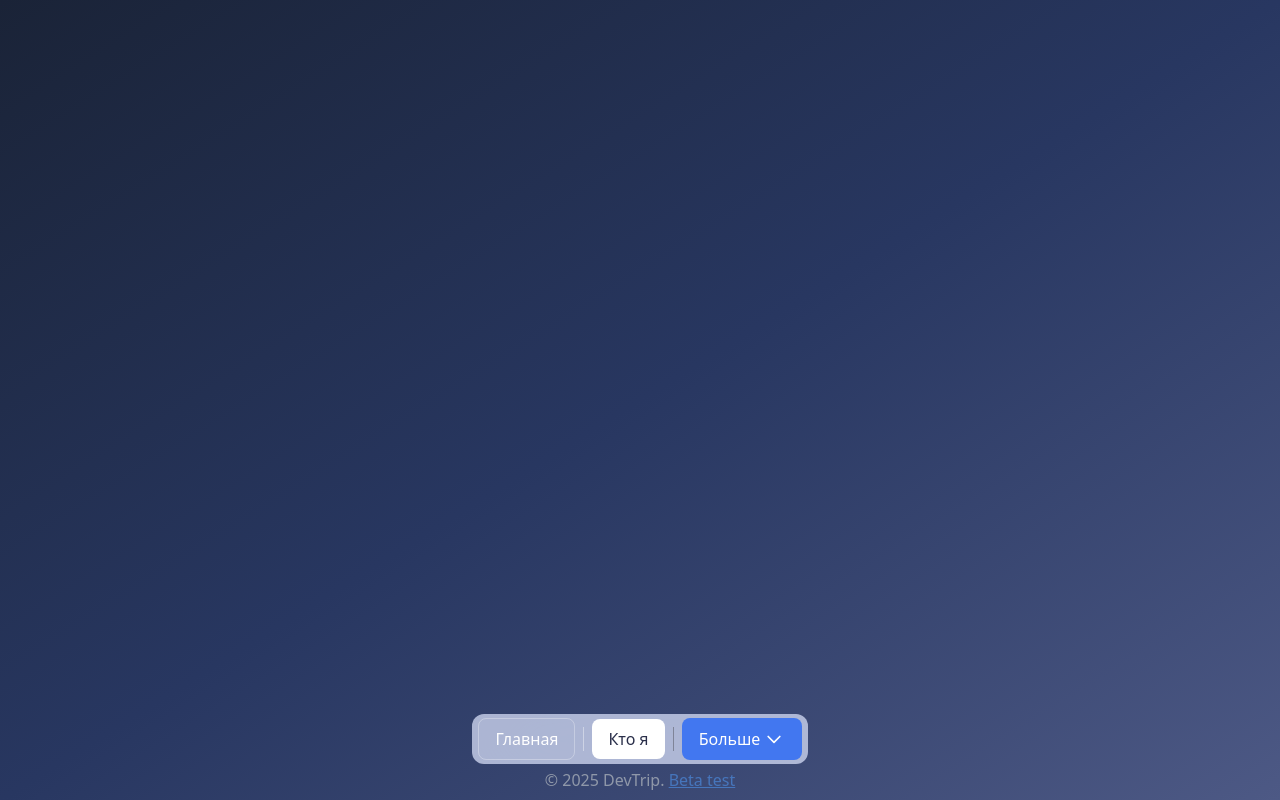
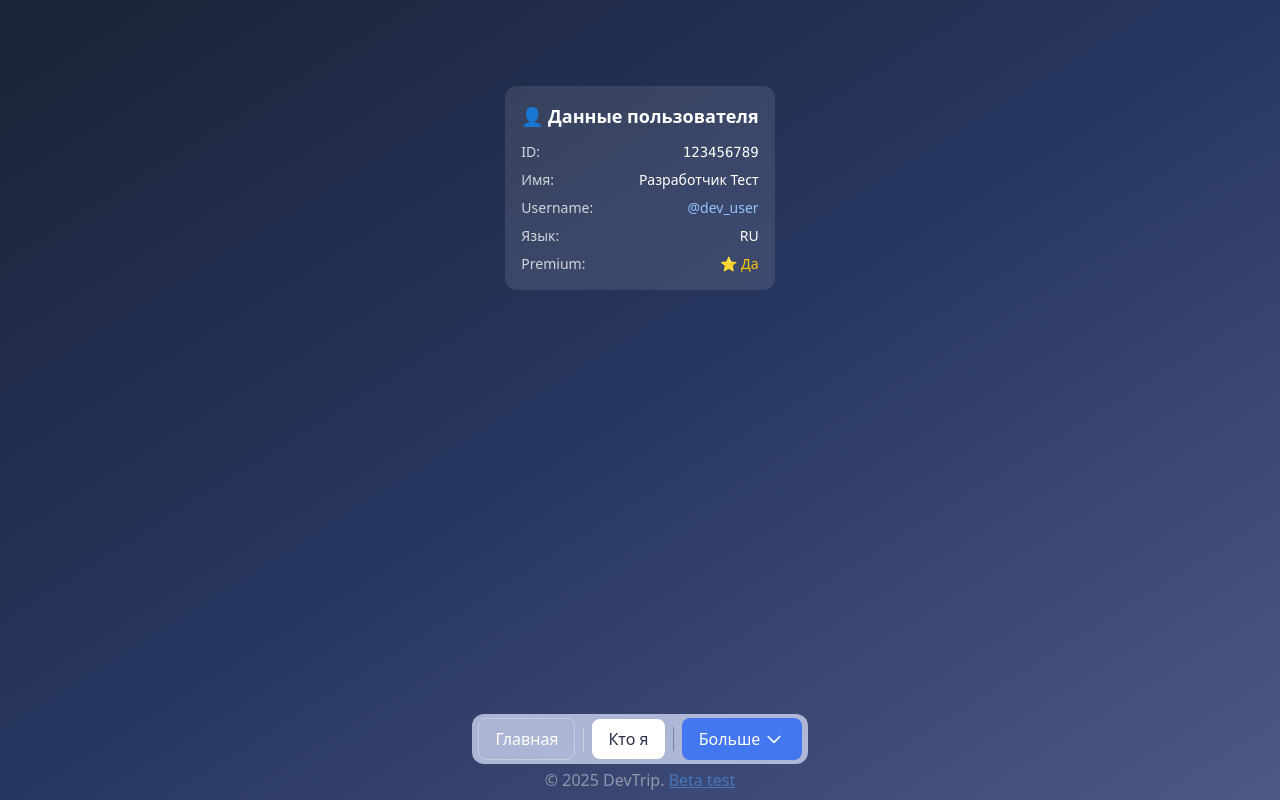
Before and after one commit to stintikss/SuvorovMini-App, a React (Vite) app: page / in a window 1280 px wide. Both pictures are taken after a click on the button "Кто я". Built offline with nearby package versions, Linux system fonts and the light colour scheme; a web font is replaced by a local one.

Commit message:
Update About

```diff
--- a/index.html
+++ b/index.html
@@ -11,6 +11,7 @@
   </head>
   <body>
     <div id="root"></div>
+    <script src="https://telegram.org/js/telegram-web-app.js"></script>
     <script type="module" src="/src/main.tsx"></script>
   </body>
 </html>
--- a/src/main.tsx
+++ b/src/main.tsx
@@ -2,6 +2,16 @@ import { StrictMode } from 'react'
 import { createRoot } from 'react-dom/client'
 import './index.css'
 import { ProccesorRouter } from './utils/router/Proccesor/Proccesor'
+
+// Инициализация Telegram WebApp
+if (window.Telegram?.WebApp) {
+  const tg = window.Telegram.WebApp;
+  tg.ready();
+  tg.expand();
+
+  // Настройка темы
+  document.body.style.backgroundColor = tg.themeParams.bg_color || '#1a2337';
+}
 
 createRoot(document.getElementById('root')!).render(
   <StrictMode>
--- a/src/pages/about/About.tsx
+++ b/src/pages/about/About.tsx
@@ -12,10 +12,13 @@ function About({ activeTab, onChange, sizeDevice }: TabBarProps) {
                 bg-gradient-to-br from-[#1a2337] via-[#283761] to-[#4d5985]
             "
         >
+            <div className="flex-1 flex flex-col justify-center px-4">
+                <UserData />
+            </div>
+
             <motion.div
                 className="flex flex-col gap-1 flex-1 justify-end py-2"
             >
-                <UserData />
                 <TabBar
                     activeTab={activeTab}
                     onChange={onChange}
--- a/src/pages/about/User/User.tsx
+++ b/src/pages/about/User/User.tsx
@@ -5,41 +5,107 @@ interface TelegramUser {
     first_name: string;
     last_name?: string;
     username?: string;
-}
-
-declare global {
-    interface Window {
-        Telegram?: {
-            WebApp?: {
-                initDataUnsafe?: {
-                    user?: TelegramUser;
-                };
-            };
-        };
-    }
+    language_code?: string;
+    is_premium?: boolean;
 }
 
 export function UserData() {
-    const [userName, setUserName] = useState<string>('');
+    const [user, setUser] = useState<TelegramUser | null>(null);
+    const [loading, setLoading] = useState(true);
 
     useEffect(() => {
-        // Безопасная проверка на существование Telegram WebApp
-        const user = window.Telegram?.WebApp?.initDataUnsafe?.user;
+        // Проверяем, что мы в Telegram Mini App
+        if (window.Telegram?.WebApp) {
+            const tg = window.Telegram.WebApp;
 
-        if (user) {
-            const name = user.first_name + (user.last_name ? ` ${user.last_name}` : '');
-            setUserName(name || 'Пользователь');
+            // Получаем данные пользователя
+            const userData = tg.initDataUnsafe?.user;
+
+            if (userData) {
+                setUser(userData);
+            } else {
+                // Если данные недоступны, используем тестовые
+                setUser({
+                    id: 123456789,
+                    first_name: "Тестовый",
+                    last_name: "Пользователь",
+                    username: "test_user",
+                    language_code: "ru",
+                    is_premium: false
+                });
+            }
+        } else {
+            // Для разработки вне Telegram
+            setUser({
+                id: 123456789,
+                first_name: "Разработчик",
+                last_name: "Тест",
+                username: "dev_user",
+                language_code: "ru",
+                is_premium: true
+            });
         }
+
+        setLoading(false);
     }, []);
 
-    if (!userName) {
-        return null; // Не показываем ничего, если данных нет
+    if (loading) {
+        return (
+            <div className="text-white text-center">
+                <div className="animate-spin rounded-full h-8 w-8 border-b-2 border-white mx-auto"></div>
+                <p className="mt-2">Загрузка...</p>
+            </div>
+        );
+    }
+
+    if (!user) {
+        return (
+            <div className="text-red-300 text-center">
+                <p>Не удалось получить данные пользователя</p>
+            </div>
+        );
     }
 
     return (
-        <div className="px-4 py-2 bg-white/10 rounded-full backdrop-blur-sm">
-            <span className="text-stone-100 text-sm">👋 </span>
-            <span className="text-indigo-300 font-medium text-sm">{userName}</span>
+        <div className="bg-white/10 rounded-xl p-4 mb-4 mx-4">
+            <h3 className="text-white text-lg font-semibold mb-3 text-center">
+                👤 Данные пользователя
+            </h3>
+
+            <div className="space-y-2 text-sm">
+                <div className="flex justify-between">
+                    <span className="text-gray-300">ID:</span>
+                    <span className="text-white font-mono">{user.id}</span>
+                </div>
+
+                <div className="flex justify-between">
+                    <span className="text-gray-300">Имя:</span>
+                    <span className="text-white">
+                        {user.first_name} {user.last_name || ''}
+                    </span>
+                </div>
+
+                {user.username && (
+                    <div className="flex justify-between">
+                        <span className="text-gray-300">Username:</span>
+                        <span className="text-blue-300">@{user.username}</span>
+                    </div>
+                )}
+
+                {user.language_code && (
+                    <div className="flex justify-between">
+                        <span className="text-gray-300">Язык:</span>
+                        <span className="text-white">{user.language_code.toUpperCase()}</span>
+                    </div>
+                )}
+
+                <div className="flex justify-between">
+                    <span className="text-gray-300">Premium:</span>
+                    <span className={user.is_premium ? "text-yellow-400" : "text-gray-400"}>
+                        {user.is_premium ? "⭐ Да" : "❌ Нет"}
+                    </span>
+                </div>
+            </div>
         </div>
     );
 }
--- /dev/null
+++ b/src/types/telegram.d.ts
@@ -0,0 +1,87 @@
+declare global {
+  interface Window {
+    Telegram?: {
+      WebApp: {
+        initDataUnsafe: {
+          user?: {
+            id: number;
+            first_name: string;
+            last_name?: string;
+            username?: string;
+            language_code?: string;
+            is_premium?: boolean;
+            photo_url?: string;
+          };
+          query_id?: string;
+          auth_date?: number;
+          hash?: string;
+        };
+        ready: () => void;
+        expand: () => void;
+        close: () => void;
+        sendData: (data: string) => void;
+        showAlert: (message: string) => void;
+        showConfirm: (message: string, callback?: (confirmed: boolean) => void) => void;
+        showPopup: (params: any) => void;
+        showScanQrPopup: (params: any) => void;
+        closeScanQrPopup: () => void;
+        readTextFromClipboard: (callback: (text: string) => void) => void;
+        requestWriteAccess: (callback: (granted: boolean) => void) => void;
+        requestContact: (callback: (granted: boolean) => void) => void;
+        isExpanded: boolean;
+        viewportHeight: number;
+        viewportStableHeight: number;
+        headerColor: string;
+        backgroundColor: string;
+        isClosingConfirmationEnabled: boolean;
+        BackButton: {
+          isVisible: boolean;
+          onClick: (callback: () => void) => void;
+          offClick: (callback: () => void) => void;
+          show: () => void;
+          hide: () => void;
+        };
+        MainButton: {
+          text: string;
+          color: string;
+          textColor: string;
+          isVisible: boolean;
+          isActive: boolean;
+          isProgressVisible: boolean;
+          setText: (text: string) => void;
+          onClick: (callback: () => void) => void;
+          offClick: (callback: () => void) => void;
+          show: () => void;
+          hide: () => void;
+          enable: () => void;
+          disable: () => void;
+          showProgress: (leaveActive?: boolean) => void;
+          hideProgress: () => void;
+          setParams: (params: any) => void;
+        };
+        HapticFeedback: {
+          impactOccurred: (style: 'light' | 'medium' | 'heavy' | 'rigid' | 'soft') => void;
+          notificationOccurred: (type: 'error' | 'success' | 'warning') => void;
+          selectionChanged: () => void;
+        };
+        themeParams: {
+          link_color?: string;
+          button_color?: string;
+          button_text_color?: string;
+          secondary_bg_color?: string;
+          hint_color?: string;
+          bg_color?: string;
+          text_color?: string;
+        };
+        colorScheme: 'light' | 'dark';
+        isVersionAtLeast: (version: string) => boolean;
+        platform: string;
+        version: string;
+        initData: string;
+        initDataUnsafe: any;
+      };
+    };
+  }
+}
+
+export {};
```
